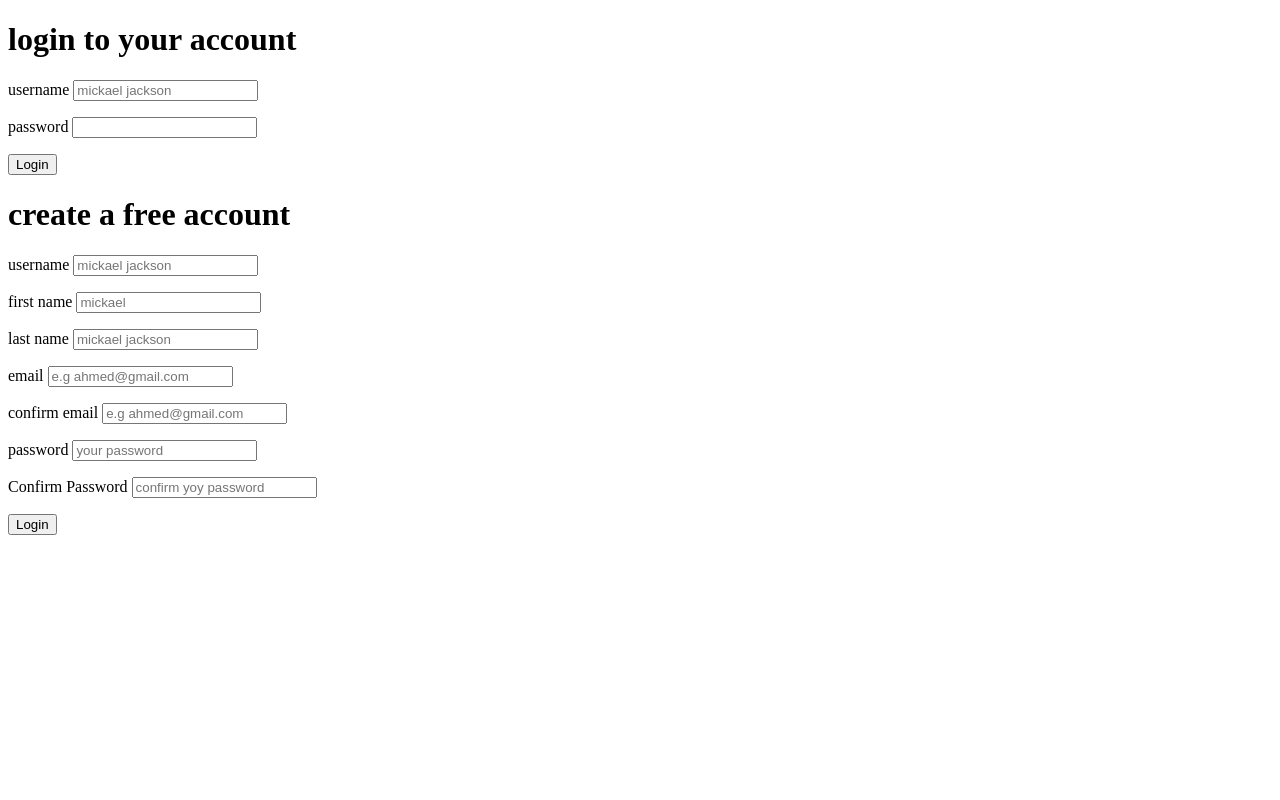
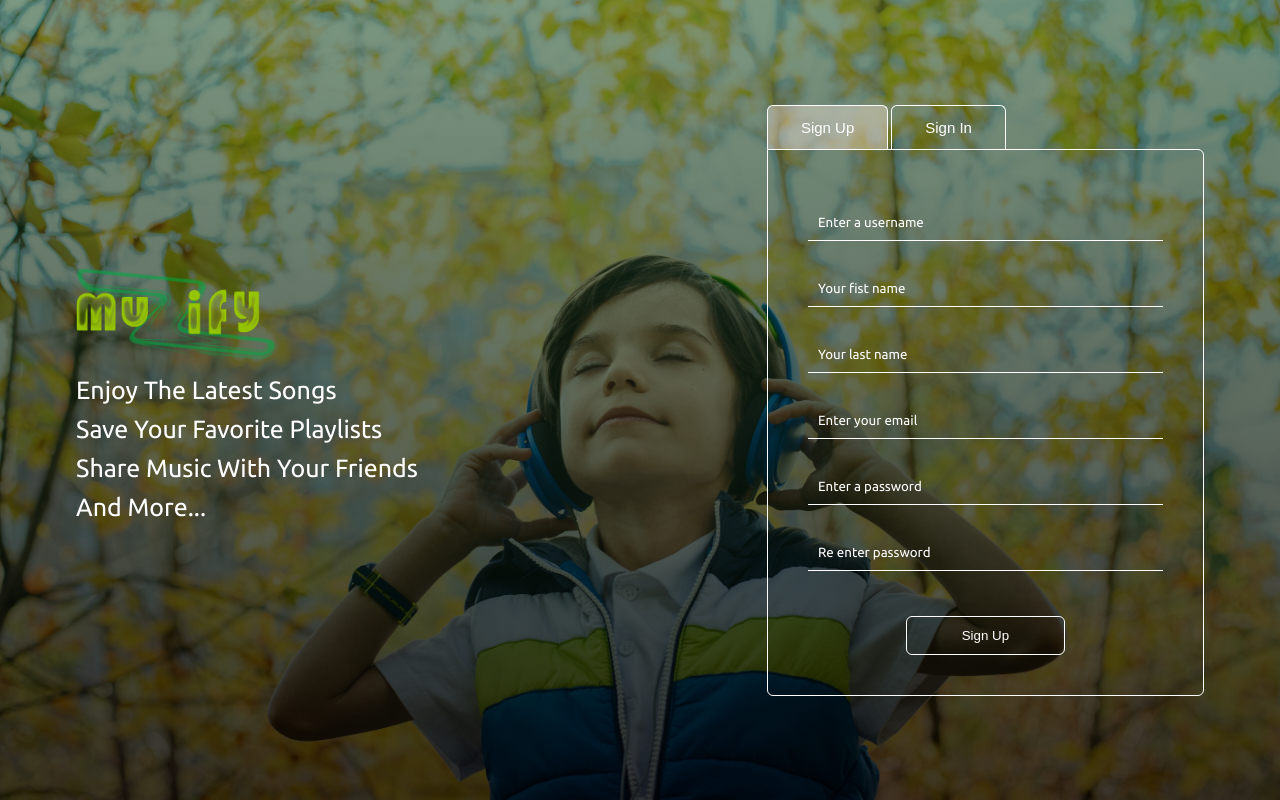
Before and after one commit to ahmedBou/muzify, a PHP site: page /register.php in a window 1280 px wide. Run offline with PHP 8.4, Linux system fonts and the light colour scheme; data that the repository does not hold is empty; a stand-in replaces the project's code that opens the database connection.

Commit message:
finishing the sign up form into db

```diff
--- /dev/null
+++ b/assets/css/login.css
@@ -0,0 +1,182 @@
+@import url("https://fonts.googleapis.com/css2?family=Ubuntu&display=swap");
+
+html, body{
+    margin: 0;
+    padding: 0;
+    height: 100%;
+}
+body{
+    box-sizing: border-box;
+    font-family: 'Ubuntu', sans-serif;
+    font-size: 15px;
+    background: linear-gradient( rgba(1, 59, 19, 0.5), rgba(0, 0, 0, 0.74) ), url('../images/bg-log.jpg');
+    background-position: center;
+    background-size: cover;
+    background-attachment: fixed;
+
+}
+.container{
+    height: 100%;
+    padding: 0 2%;
+    color: white;
+    display: flex;
+    flex-direction: row;
+    justify-content: space-around;
+    align-items: center;
+}
+
+
+.header{
+    font-size: 25px;
+    width: 48%;
+}
+.header img{
+    width: 200px;
+}
+
+.header .header-text ul{
+    list-style: none;
+    margin: 0;
+    padding: 0;
+}
+
+.header .header-text ul li{
+    margin: 10px 0;
+}
+.container .panel{
+    display: flex;
+    flex-direction: column;
+    width:100%;
+    max-width: 437px;
+    position: relative;
+}
+
+.container .panel .labels{
+    display: flex;
+    align-items: flex-end;
+}
+
+.container .panel .labels button{
+    border: 1px solid white;
+    border-bottom: none;
+    outline: none;
+    background-color: rgba(255, 235, 226, 0);
+    cursor: pointer;
+    border-top-left-radius: 6px;
+    border-top-right-radius: 6px;
+    color: white;
+    font-size: 1em;
+    margin-right: 3px;
+    padding: 13px 33px;
+    font-size: 15px;
+}
+
+.container .panel .labels .active-panel{
+    background-color: rgba(255, 235, 226, 0.4);
+    padding: 13px 33px;
+    font-size: 15px;
+}
+
+.container .panel form {
+    display: flex;
+    flex-flow: row wrap;
+    justify-content: center;
+    align-items: center;
+}
+.container .panel .forms{
+    background-color: rgba(255, 235, 226, 0.0);
+    border-radius: 15px;
+    border-top-left-radius: 0;
+    border-top-right-radius: 0;
+    border: 1px solid white;
+    border-radius: 0 6px 6px 6px;
+    padding: 40px;
+}
+.container .panel .forms .form{
+    display: none;
+}
+
+.container .panel .forms .active-form{
+    display: block;
+}
+
+.container .panel .forms .input-from{
+    display: flex;
+    justify-content: space-between;
+    margin: 15px 0;
+    align-items: center;
+    width: 100%;
+}
+
+.container .panel .forms .input-from input{
+    padding: 10px;
+    outline: none;
+    border: none;
+    width: 100%;
+    border-bottom: 1px solid white;
+    background-color: transparent;
+    font-family: 'Ubuntu', sans-serif;
+    color: white;
+}
+
+.container .panel .forms .input-from input::placeholder{
+    font-family: 'Ubuntu', sans-serif;
+    color: white;
+}
+
+.container .panel .forms .submit-btn{
+    outline: none;
+    color: white;
+    padding: 11px 0;
+    width: 45%;
+    border-radius: 6px;
+    cursor: pointer;
+    background-color: transparent;
+    border: 1px solid white;
+    display: block;
+    margin-top: 30px;
+}
+
+.container .panel .forms .submit-btn:hover{
+    background-color: rgba(255, 235, 226, 0.4);
+    border: 1px solid #fff;
+
+}
+
+@media screen and (max-width: 992px){
+    .container{
+        flex-direction: column;
+        align-items: center;
+        justify-content: flex-start;
+        padding: 15px;
+    }
+    .container .panel{
+        margin-top: 0;
+    }
+    .header{
+        font-size: 20px;
+        width: 100%;
+        margin: 0 auto;
+        margin-bottom: 20px;
+        letter-spacing: normal;
+    }
+    .header ul{
+        display: flex;
+        flex-direction: column;
+        align-items: flex-start;
+        align-items: center;
+    }
+
+    .header img{
+        width: 150px;
+        display: block;
+        margin: 0 auto;
+    }
+
+    .container .panel .forms .input-from label{
+        display: none;
+    }
+    .container .panel .forms .input-from input{
+        width: 100%;
+    }
+}
--- /dev/null
+++ b/assets/scripts/login.js
@@ -0,0 +1,17 @@
+(function () {
+    tabs = document.querySelectorAll(".panel .labels button");
+    for (let i = 0; i < tabs.length; i++){
+        tabs[i].addEventListener("click", function () {
+            tabs[i].classList.add("active-panel");
+            document.querySelectorAll(".panel .forms .form")[i].classList.add("active-form");
+            tab_break:
+            for (let j = 0; j < tabs.length; j++){
+                if (i != j && tabs[j].classList.contains("active-panel")) {
+                    tabs[j].classList.remove("active-panel");
+                    document.querySelectorAll(".panel .forms .form")[j].classList.remove("active-form");
+                    break tab_break;
+                }
+            }
+        })
+    }
+})();
--- a/includes/classes/Account.php
+++ b/includes/classes/Account.php
@@ -9,15 +9,14 @@
 			$this->errorArray = array();
 		}
 
-		public function register($un, $fn, $ln, $em, $em2, $pw, $pw2) {
+		public function register($un, $fn, $ln, $em, $pw, $pw2) {
 			$this->validateUsername($un);
 			$this->validateFirstName($fn);
 			$this->validateLastName($ln);
-			$this->validateEmails($em, $em2);
+			$this->validateEmails($em);
 			$this->validatePasswords($pw, $pw2);
 
 			if(empty($this->errorArray) == true) {
-				//Insert into db
 				return $this->insertUserDetails($un, $fn, $ln, $em, $pw);
 			}
 			else {
@@ -38,8 +37,7 @@
 			$profilePic = "assets/images/profile-pics/head_default.png";
 			$date = date("Y-m-d");
 
-			$result = mysqli_query($this->con, "INSERT INTO users(username,firstName,lastName, email, password, signUpDate, profilePic )
-						VALUES ('','$un', '$fn', '$ln', '$em', '$encryptedPw', '$date', '$profilePic')");
+			$result = mysqli_query($this->con, "INSERT INTO users VALUES ('','$un', '$fn', '$ln', '$em', '$encryptedPw', '$date', '$profilePic')");
 
 			return $result;
 		}
@@ -48,7 +46,6 @@
 
 			if(strlen($un) > 25 || strlen($un) < 5) {
 				array_push($this->errorArray, Constants::$usernameCharacters);
-				return;
 			}
 
 			//TODO: check if username exists
@@ -58,47 +55,35 @@
 		private function validateFirstName($fn) {
 			if(strlen($fn) > 25 || strlen($fn) < 2) {
 				array_push($this->errorArray, Constants::$firstNameCharacters);
-				return;
 			}
 		}
 
 		private function validateLastName($ln) {
 			if(strlen($ln) > 25 || strlen($ln) < 2) {
 				array_push($this->errorArray, Constants::$lastNameCharacters);
-				return;
 			}
 		}
 
-		private function validateEmails($em, $em2) {
-			if($em != $em2) {
-				array_push($this->errorArray, Constants::$emailsDoNotMatch);
-				return;
-			}
+		private function validateEmails($em) {
 
 			if(!filter_var($em, FILTER_VALIDATE_EMAIL)) {
 				array_push($this->errorArray, Constants::$emailInvalid);
-				return;
 			}
-
 			//TODO: Check that username hasn't already been used
-
 		}
 
 		private function validatePasswords($pw, $pw2) {
 
 			if($pw != $pw2) {
 				array_push($this->errorArray, Constants::$passwordsDoNoMatch);
-				return;
 			}
 
 			if(preg_match('/[^A-Za-z0-9]/', $pw)) {
 				array_push($this->errorArray, Constants::$passwordNotAlphanumeric);
-				return;
 			}
 
 			if(strlen($pw) > 30 || strlen($pw) < 5) {
 				array_push($this->errorArray, Constants::$passwordCharacters);
-				return;
 			}
 
 		}
--- a/includes/classes/Constants.php
+++ b/includes/classes/Constants.php
@@ -5,7 +5,6 @@ class Constants {
 	public static $passwordNotAlphanumeric = "Your password can only contain numbers and letters";
 	public static $passwordCharacters = "Your password must be between 5 and 30 characters";
 	public static $emailInvalid = "Email is invalid";
-	public static $emailsDoNotMatch = "Your emails don't match";
 	public static $lastNameCharacters = "Your last name must be between 2 and 25 characters";
 	public static $firstNameCharacters = "Your first name must be between 2 and 25 characters";
 	public static $usernameCharacters = "Your username must be between 5 and 25 characters";
--- /dev/null
+++ b/includes/config.php
@@ -0,0 +1,11 @@
+<?php
+// output buffering
+ob_start();
+
+$timezone = date_default_timezone_set("Africa/Casablanca");
+
+$con = mysqli_connect("localhost", "root", "","musicloud", "3306");
+if(mysqli_connect_errno()){
+    echo "Failed to connect: " .mysqli_connect_error();
+}
+?>
--- a/includes/handlers/register-handler.php
+++ b/includes/handlers/register-handler.php
@@ -22,15 +22,13 @@ function sanitizeFormString($inputText) {
 if(isset($_POST['registerButton'])) {
 	//Register button was pressed
     $username = sanitizeFormUsername($_POST['username']);
-    print_r($username);
 	$firstName = sanitizeFormString($_POST['firstName']);
 	$lastName = sanitizeFormString($_POST['lastName']);
 	$email = sanitizeFormString($_POST['email']);
-	$email2 = sanitizeFormString($_POST['email2']);
 	$password = sanitizeFormPassword($_POST['password']);
 	$password2 = sanitizeFormPassword($_POST['password2']);
 
-	$wasSuccessful = $account->register($username, $firstName, $lastName, $email, $email2, $password, $password2);
+	$wasSuccessful = $account->register($username, $firstName, $lastName, $email, $password, $password2);
 
 	if($wasSuccessful == true) {
 		header("Location: index.php");
--- a/index.php
+++ b/index.php
@@ -3,10 +3,9 @@
 <head>
     <meta charset="UTF-8">
     <meta name="viewport" content="width=device-width, initial-scale=1.0">
-    <title>Muzify</title>
+    <title>Play Panel</title>
 </head>
 <body>
-<h1>hello</h1>
-    </div>
+    <h1>Welcome</h1>
 </body>
 </html>
--- a/register.php
+++ b/register.php
@@ -4,6 +4,7 @@ include("includes/classes/Account.php");
 include("includes/classes/Constants.php");
 
 $account = new Account($con);
+
 include("includes/handlers/register-handler.php") ;
 include("includes/handlers/login-handler.php");
 
@@ -15,78 +16,88 @@ function getInputValue($name){
 
 ?>
 
-
 <!DOCTYPE html>
 <html lang="en">
+
 <head>
     <meta charset="UTF-8">
     <meta name="viewport" content="width=device-width, initial-scale=1.0">
-    <title>Muzify</title>
+    <link rel="stylesheet" href="assets/css/login.css">
+    <title>Muzify - Listen Free and be FREE!</title>
 </head>
+
 <body>
-    <div id="inputContainer">
-        <h1>login to your account</h1>
-        <form action="register.php" method="POST" id="loginForm">
-            <p>
-                <label for="loginUsername">username</label>
-                <input id="loginUsername" type="text" name="loginUsername" placeholder="mickael jackson" required>
-            </p>
-
-            <p>
-                <label for="loginPassword">password</label>
-                <input id="loginPassword" type="password" name="loginPassword" required>
-            </p>
-                <button type="submit" name="loginButton">Login</button>
-            <!-- <input type="submit" name="loginButton"> -->
-        </form>
 
 
+    <div class="container">
+        <div class="header">
+            <img src="assets/images/g481.png" alt="Muzify Logo">
+            <div class="header-text">
+               <ul>
+                   <li>Enjoy The Latest Songs</li>
+                   <li>Save Your Favorite Playlists</li>
+                   <li>Share Music With Your Friends</li>
+                   <li>And More...</li>
+               </ul>
+            </div>
 
-        <h1>create a free account</h1>
+        </div>
+        <div class="panel">
+            <div class="labels">
+                <button class="active-panel">Sign Up</button>
+                <button>Sign In</button>
+            </div>
+            <div class="forms">
+
+                <div id="sign_up" class="active-form form">
                     <form action="register.php" method="POST" id="registerForm">
-        <p>
+                        <div class="input-from">
                             <?php echo $account->getError( Constants::$usernameCharacters) ?>
-
-            <label for="username">username</label>
-            <input id="username" type="text" <?php getInputValue("username") ?> value="<?php echo $_POST['username'];?>" placeholder="mickael jackson" required>
-        </p>
-
-        <p>
+                            <input type="text" value="<?php getInputValue('username') ?>" name="username" placeholder="Enter a username" required>
+                        </div>
+                        <div class="input-from">
                             <?php echo $account->getError(Constants::$firstNameCharacters) ?>
-            <label for="firstName">first name</label>
-            <input id="firstName" type="text" <?php getInputVAlue("firstName") ?> value="<?php echo $_POST['firstName']?>" placeholder="mickael" required>
-        </p>
-
-        <p>
+                            <input type="text" value="<?php getInputValue('firstName') ?>" name="firstName" placeholder="Your fist name" required>
+                        </div>
+                        <div class="input-from">
                             <?php echo $account->getError(Constants::$lastNameCharacters) ?>
-            <label for="lastName">last name</label>
-            <input id="lastName" type="text" <?php getInputVAlue("lastName") ?> value="<?php echo $_POST['lastName']?>" placeholder="mickael jackson" required>
-        </p>
-        <p>
-            <label for="email">email</label>
-            <input id="email" type="email" <?php getInputVAlue("email" ) ?> value="<?php echo $_POST['email']?>" placeholder="e.g ahmed@gmail.com" required>
-        </p>
-        <p>
-            <?php echo $account->getError(Constants::$emailsDoNotMatch) ?>
+                            <input type="text" value="<?php getInputValue('lastName') ?>" name="lastName" placeholder="Your last name" required>
+                        </div>
+                        <div class="input-from">
                             <?php echo $account->getError(Constants::$emailInvalid) ?>
-            <label for="email2">confirm email</label>
-            <input id="email2" type="email" <?php getInputVAlue("email2") ?> value="<?php echo $_POST['email2'] ?>" placeholder="e.g ahmed@gmail.com" required>
-        </p>
-
-        <p>
+                            <input type="email" value="<?php getInputValue('email') ?>" name="email"  placeholder="Enter your email" required>
+                        </div>
+                        <div class="input-from">
                             <?php echo $account->getError(Constants::$passwordsDoNoMatch); ?>
                             <?php echo $account->getError(Constants::$passwordNotAlphanumeric); ?>
                             <?php echo $account->getError(Constants::$passwordCharacters); ?>
-            <label for="password">password</label>
-            <input id="password" name="password" type="text" value="<?php echo $_POST['password']?>" placeholder="your password" required>
-        </p>
-        <p>
-            <label for="password2">Confirm Password</label>
-            <input id="Password2" name="password2" type="text"  value="<?php echo $_POST['password2']?>" placeholder="confirm yoy password" required>
-        </p>
-            <button type="submit" name="registerButton">Login</button>
-            <!-- <input type="submit" name="registerButton"> -->
+                            <input type="password" name="password" placeholder="Enter a password" required>
+                        </div>
+                        <div class="input-from">
+                            <input type="password" name="password2" placeholder="Re enter password" required>
+                        </div>
+                        <button type="submit" class="submit-btn" name="registerButton">Sign Up</button>
                     </form>
                 </div>
+                <!--div #sign_up-->
+
+                <div id="sign_in" class="form">
+                    <form action="register.php" method="POST" id="loginForm">
+                        <div class="input-from">
+                            <input type="text" name="loginUsername" placeholder="username or email" required>
+                        </div>
+                        <div class="input-from">
+                            <input type="password" name="loginPassword" placeholder="Your password" required>
+                        </div>
+                        <button class="submit-btn" type="submit" name="loginButton">Login</button>
+                    </form>
+                </div>
+                <!--div #sign_in-->
+
+            </div>
+        </div>
+    </div>
+    <script src="assets/scripts/login.js"></script>
 </body>
+
 </html>
```
Also changed, not shown: home.html (added, +20 -0 lines), assets/images/bg-log.jpg (added), assets/images/g481.png (added), assets/images/login-bg.jpg (added). Lines whose indentation alone changed are shown as unchanged.
